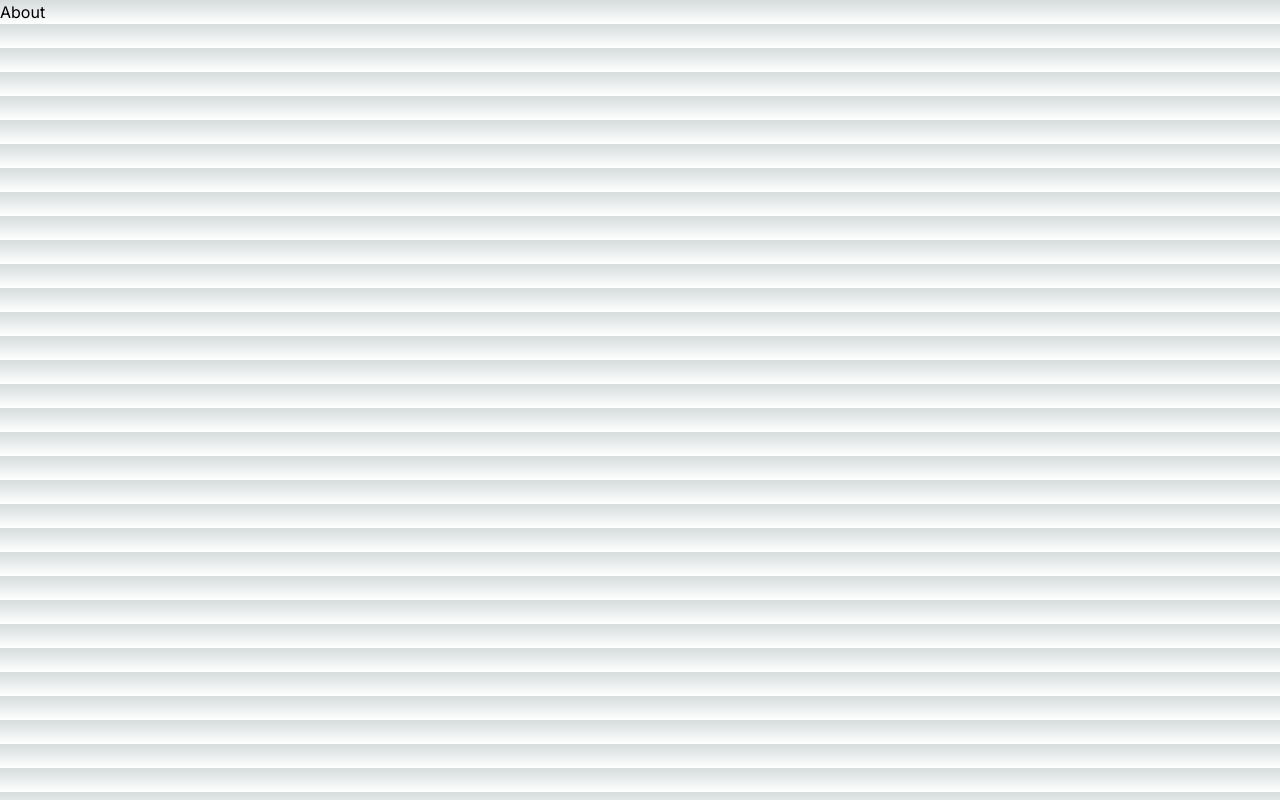
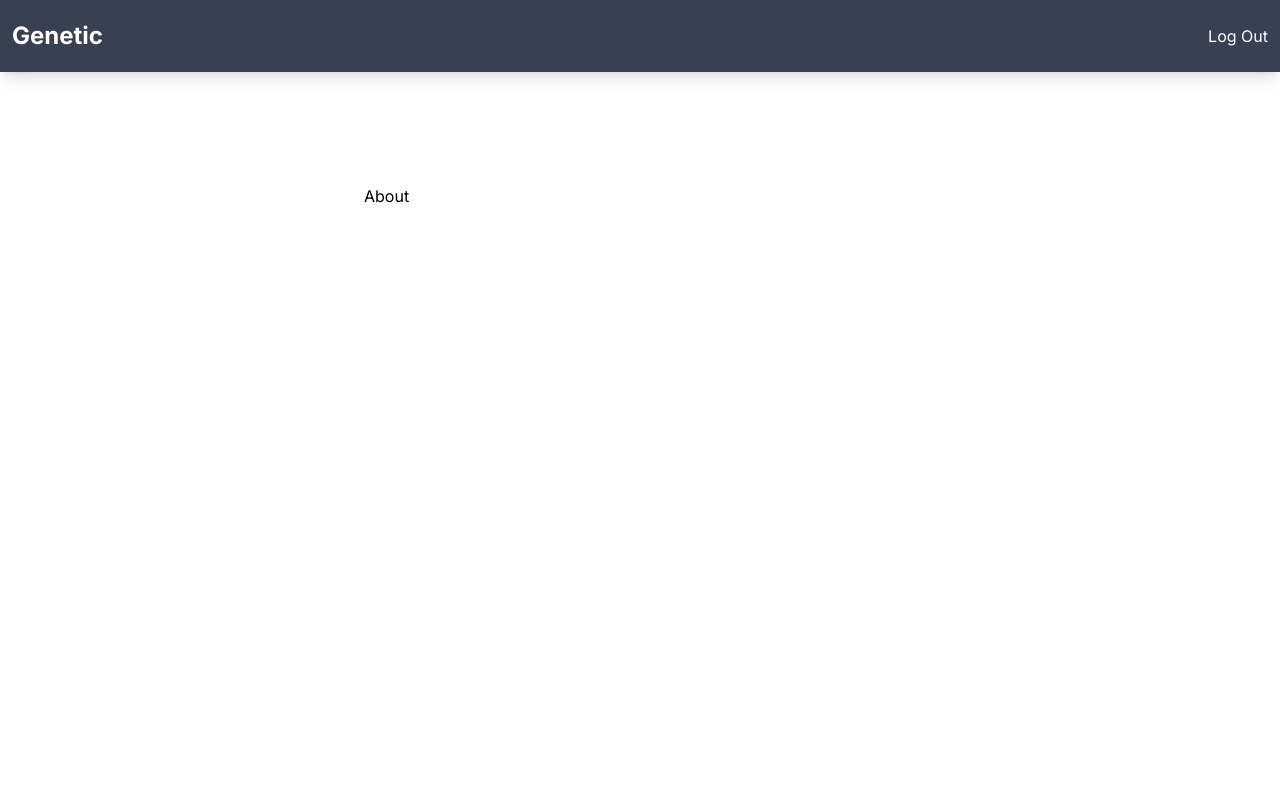
Before and after one commit to futbolerowish/test, a Next.js app: page /dashboard in a window 1280 px wide. Built offline with nearby package versions, Linux system fonts and the light colour scheme.

Commit message:
refactor: dashboard layout

```diff
--- /dev/null
+++ b/src/app/dashboard/layout.tsx
@@ -0,0 +1,21 @@
+export default function DashboardLayout({children}:{children:React.ReactNode}) {
+    return (
+        <div className="bg-white w-screen h-screen">
+            <header className="bg-gray-700 shadow-lg">
+                <div className="max-w-7xl mx-auto flex text-white justify-between items-center py-5 px-3">
+                    <div>
+                        <h1 className="text-2xl font-bold">Genetic</h1>
+                    </div>
+                    <div>
+                        <a>
+                            Log Out
+                        </a>
+                    </div>
+                </div>
+            </header>
+            <div className="max-w-xl mx-auto py-28 px-3">
+                {children}
+            </div>
+        </div>
+    )
+}
```
